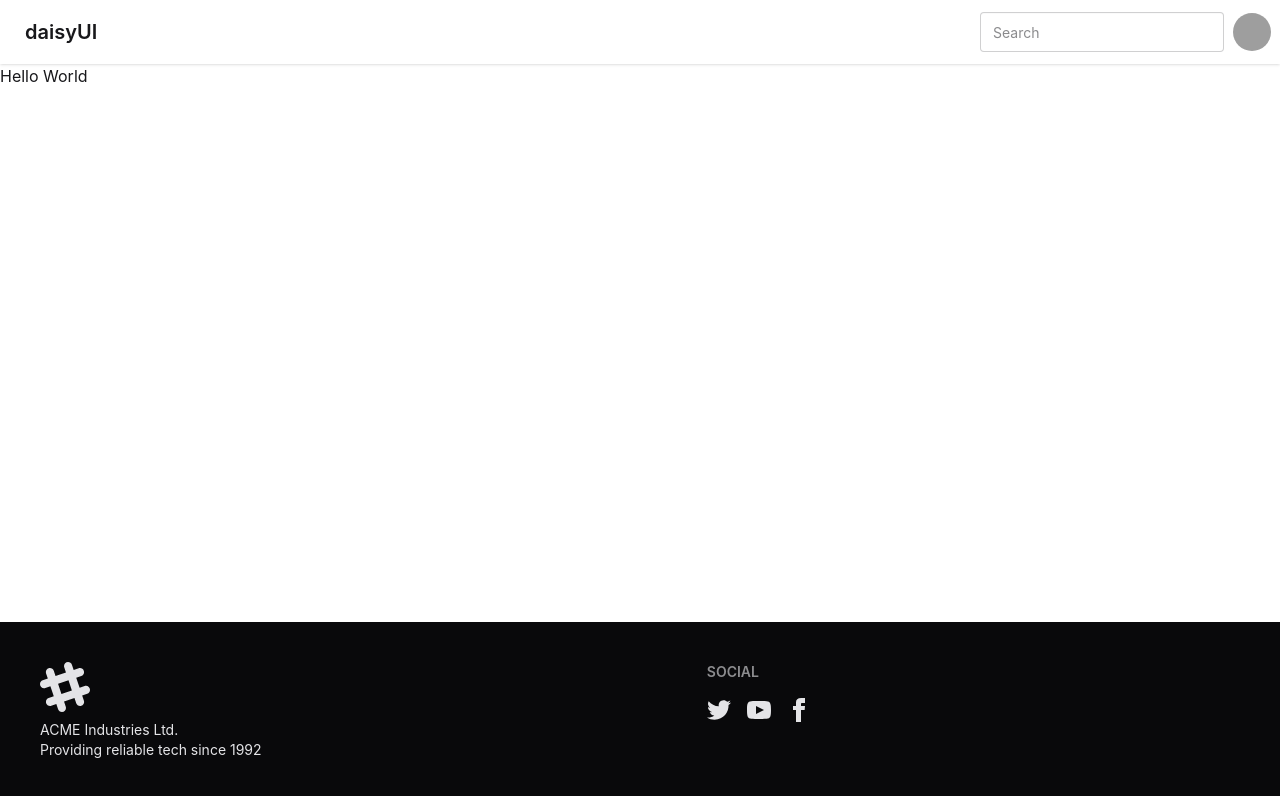
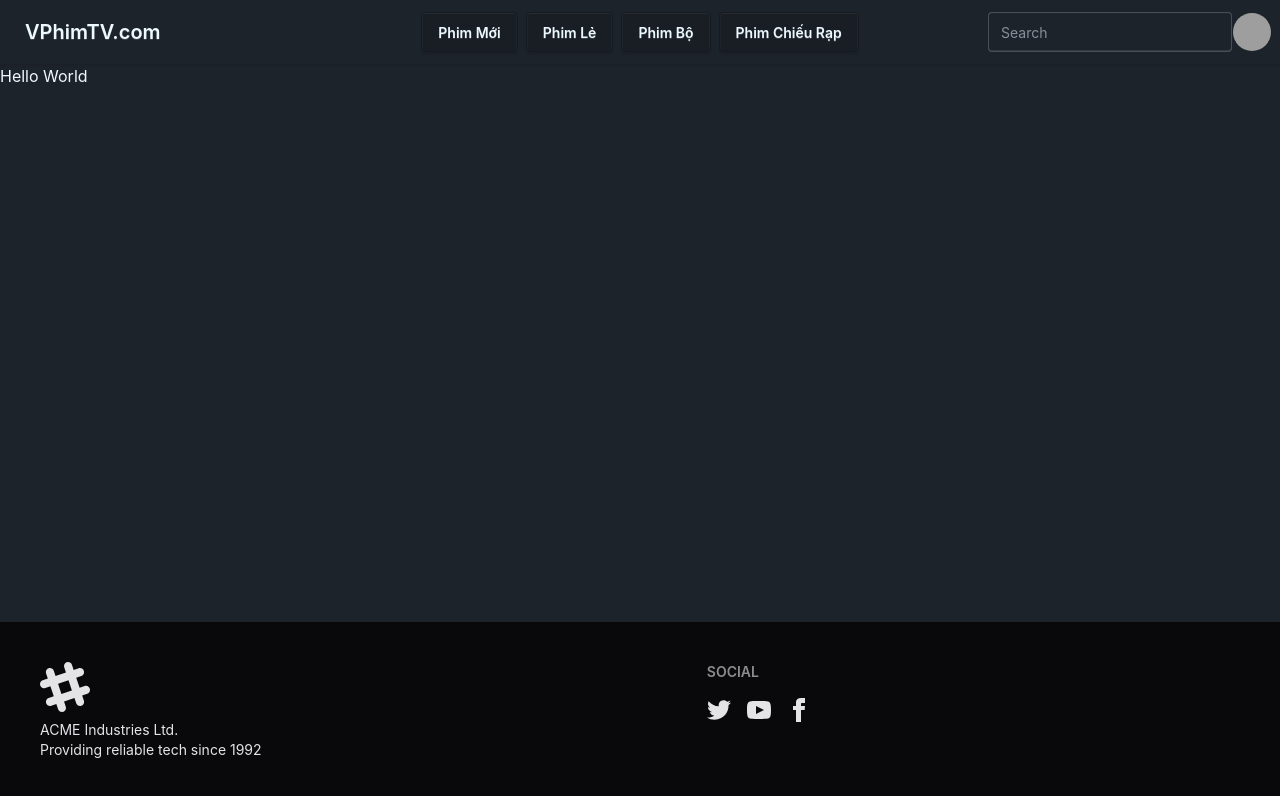
Before and after one commit to phamluu/VPhimTV, a React (Vite) app in the folder VPhimTV_FE/: page / in a window 1280 px wide. Shown: the top 796 px of the page. Built offline with nearby package versions, Linux system fonts and the light colour scheme; grey boxes are pictures that could not be loaded.

Commit message:
Init Home menu

```diff
--- a/VPhimTV_FE/index.html
+++ b/VPhimTV_FE/index.html
@@ -1,5 +1,5 @@
 <!doctype html>
-<html lang="vi" data-theme="light">
+<html lang="vi" data-theme="dark">
 
 <head>
   <meta charset="UTF-8" />
--- a/VPhimTV_FE/src/components/header.tsx
+++ b/VPhimTV_FE/src/components/header.tsx
@@ -1,10 +1,51 @@
 export default function Header() {
     return (
         <div className="navbar bg-base-100 shadow-sm">
-            <div className="flex-1">
-                <a className="btn btn-ghost text-xl">daisyUI</a>
+            <div className="navbar-start">
+                <a className="btn btn-ghost text-xl">VPhimTV.com</a>
             </div>
-            <div className="flex gap-2">
+
+            <div className="navbar-center">
+                <div className="dropdown dropdown-hover">
+                    <div tabIndex={0} role="button" className="btn m-1">Phim Mới</div>
+                    <ul tabIndex={0} className="dropdown-content menu bg-base-100 rounded-box z-1 w-52 p-2 shadow-sm">
+                        <li><a>Item 1</a></li>
+                        <li><a>Item 2</a></li>
+                    </ul>
+                </div>
+            </div>
+
+            <div className="navbar-center">
+                <div className="dropdown dropdown-hover">
+                    <div tabIndex={0} role="button" className="btn m-1">Phim Lẻ</div>
+                    <ul tabIndex={0} className="dropdown-content menu bg-base-100 rounded-box z-1 w-52 p-2 shadow-sm">
+                        <li><a>Item 1</a></li>
+                        <li><a>Item 2</a></li>
+                    </ul>
+                </div>
+            </div>
+
+            <div className="navbar-center">
+                <div className="dropdown dropdown-hover">
+                    <div tabIndex={0} role="button" className="btn m-1">Phim Bộ</div>
+                    <ul tabIndex={0} className="dropdown-content menu bg-base-100 rounded-box z-1 w-52 p-2 shadow-sm">
+                        <li><a>Item 1</a></li>
+                        <li><a>Item 2</a></li>
+                    </ul>
+                </div>
+            </div>
+
+            <div className="navbar-center">
+                <div className="dropdown dropdown-hover">
+                    <div tabIndex={0} role="button" className="btn m-1">Phim Chiếu Rạp</div>
+                    <ul tabIndex={0} className="dropdown-content menu bg-base-100 rounded-box z-1 w-52 p-2 shadow-sm">
+                        <li><a>Item 1</a></li>
+                        <li><a>Item 2</a></li>
+                    </ul>
+                </div>
+            </div>
+
+            <div className="navbar-end">
                 <input type="text" placeholder="Search" className="input input-bordered w-24 md:w-auto" />
                 <div className="dropdown dropdown-end">
                     <div tabIndex={0} role="button" className="btn btn-ghost btn-circle avatar">
```
